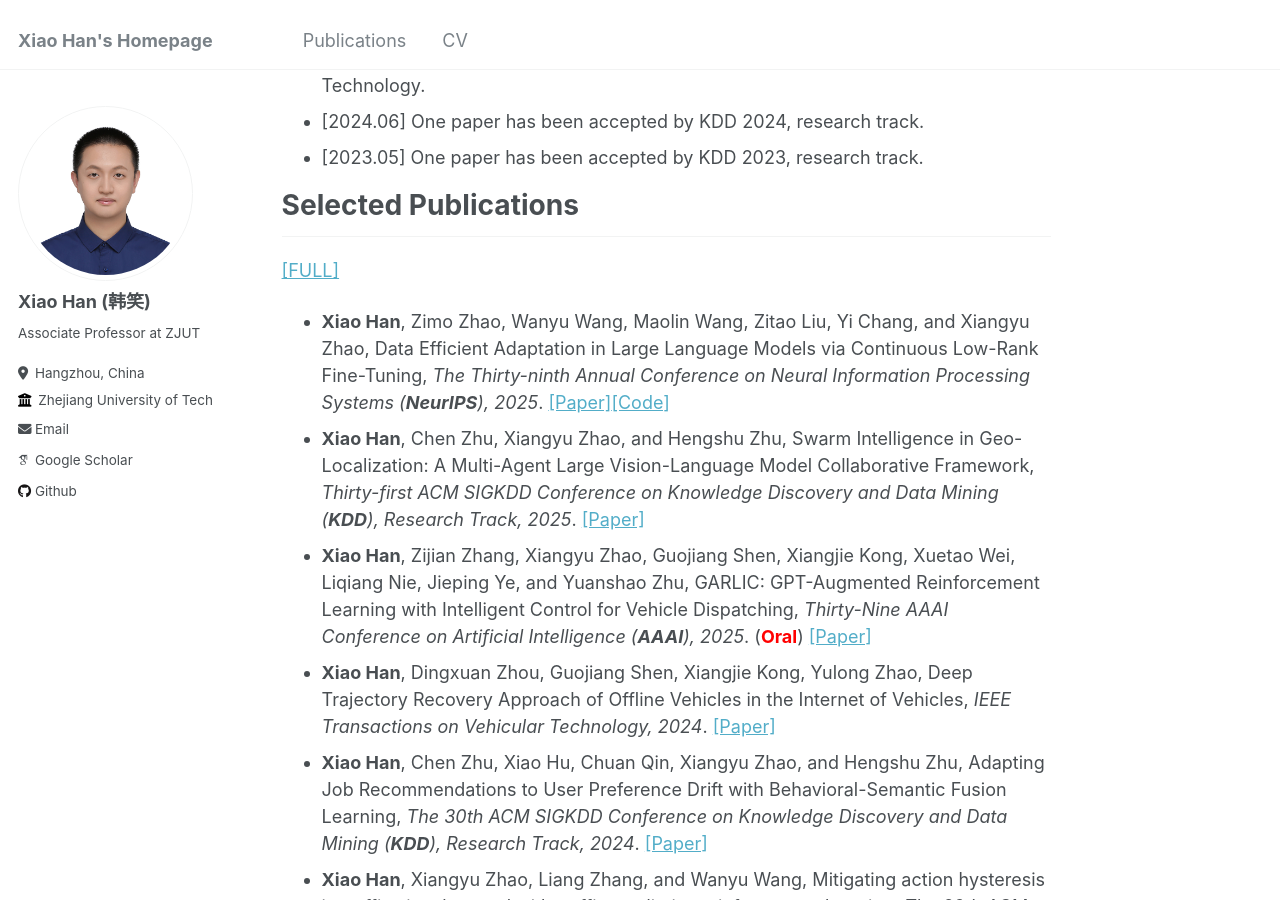
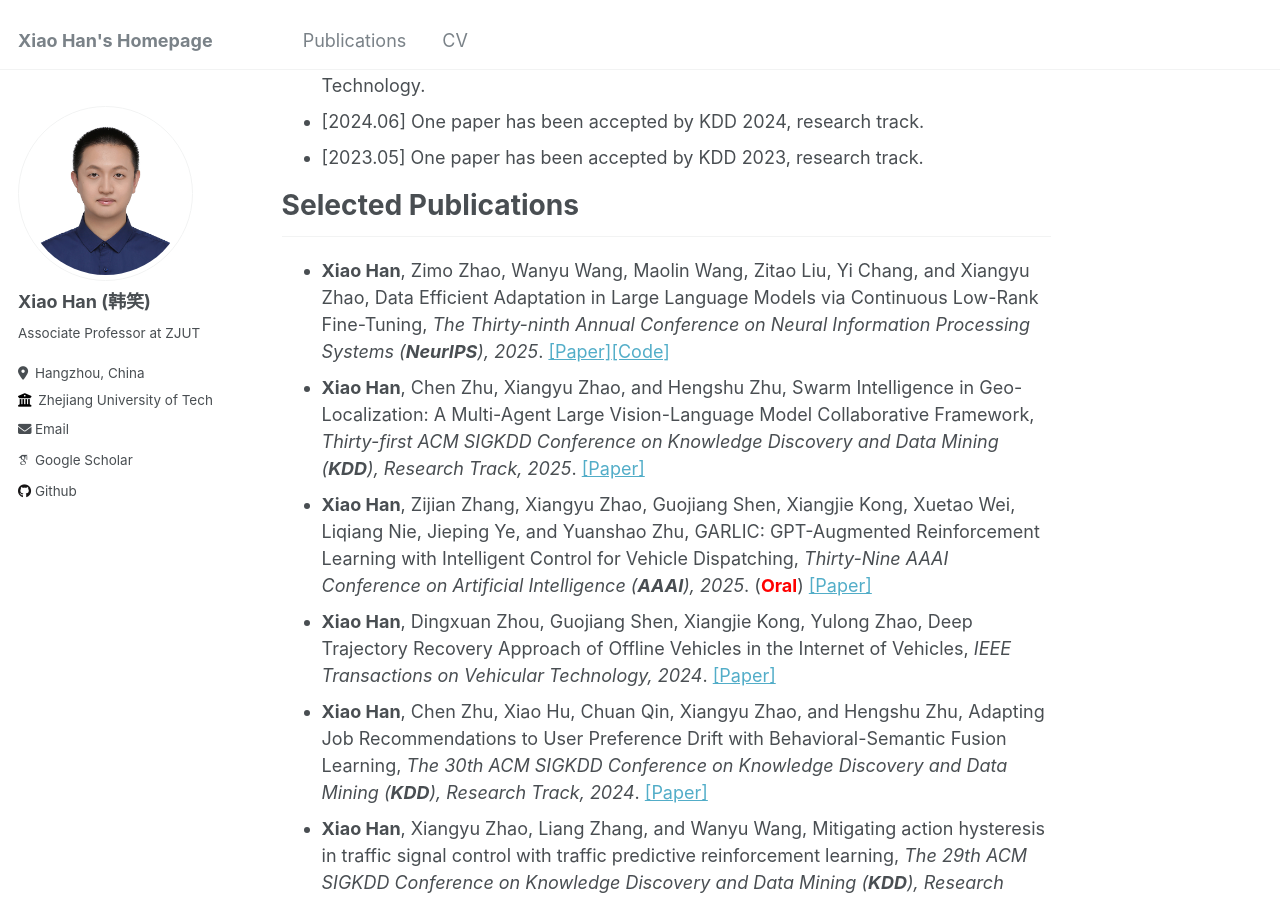
Before and after one commit to hahahenha/hahahenha.github.io, a Jekyll site: the page built from _pages/about.md, in a window 1280 px wide and 900 px high, scrolled down 845 px. Built offline with Jekyll 4.4.1, drawn with Linux system fonts in a browser that asks for light colours; some web fonts are replaced.

Commit message:
Update about.md

```diff
--- a/_pages/about.md
+++ b/_pages/about.md
@@ -58,7 +58,6 @@ If you are interested in collaborating with me or want to have a chat, always fe
 
 # Selected Publications
 <hr style="margin-top: 8px; margin-bottom: 20px;">
-<a target="_blank" rel="noopener" href="https://hahahenha.github.io/publications/">[FULL]</a>
 
 <ul>
   <li>
```
